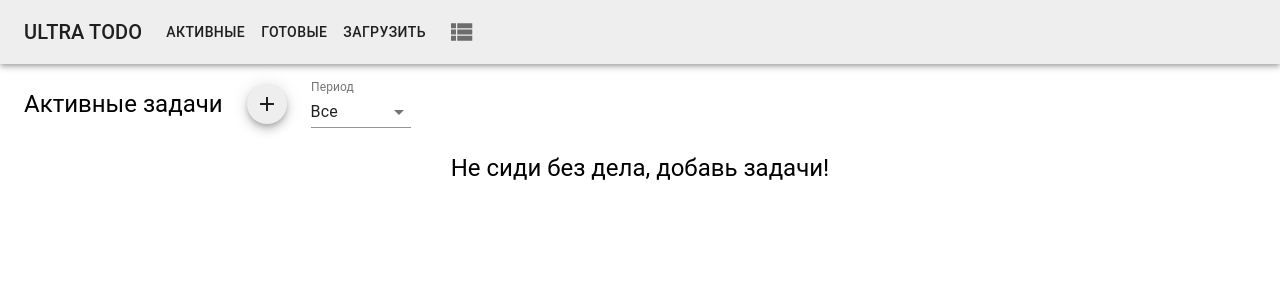
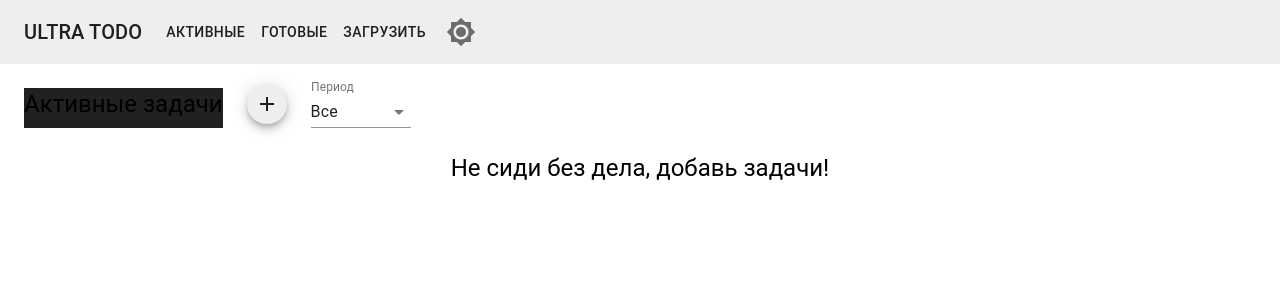
Before and after one commit to andrey-kulevich/ultra_todo, a React (Create React App) app: page /active in a window 1280 px wide. Shown: the top 300 px of the page. Built offline with nearby package versions, Linux system fonts and the light colour scheme.

Commit message:
added dark theme

```diff
--- a/src/App.tsx
+++ b/src/App.tsx
@@ -7,32 +7,27 @@ import {ThemeProvider} from '@material-ui/core/styles';
 import {TodosProvider} from "./context/TodosContext";
 import {TodoInterface} from "./interfaces/TodoInterface";
 
-const theme = createMuiTheme({
-    palette: {
-        primary: { main: '#eeeeee' },
-        secondary: { main: '#e57373' },
-        success: { main:'#4791db' }
-    },
-});
-
 export default function App() {
     const routes = useRoutes()
 
-    const [update, setUpdate] = useState<boolean>(true)
     const [todos, setTodos] = useState<TodoInterface[]>([] as TodoInterface[])
-    const [display, setDisplay] = useState<string>('row')
+    const [dark, setDark] = useState<boolean>(false)
+
+    const theme = createMuiTheme({
+        palette: {
+            type: dark ? "dark" : "light",
+            primary: { main: dark ? '#646464' : '#eeeeee' },
+            secondary: { main: dark ? '#6b6b6b' : '#fff' },
+            success: { main:'#4791db' }
+        },
+    })
 
     useEffect(() => {
-        if (localStorage.getItem('todos')) {
+        if (localStorage.getItem('todos'))
             setTodos(JSON.parse(localStorage.getItem('todos') as string) as TodoInterface[])
-        }
-        setUpdate(false)
-    },[update])
+    },[])
 
-    const switchDisplay = () => {
-        if (display === 'row') setDisplay('grid')
-        else setDisplay('row')
-    }
+    const switchTheme = () => { setDark(!dark) }
 
     const addTodo = (todo : TodoInterface) => {
         setTodos((todos) => {
@@ -88,7 +83,7 @@ export default function App() {
         <ThemeProvider theme={theme}>
             <Router>
                 <TodosProvider value={{
-                    todos, display, switchDisplay, addTodo,
+                    todos, dark, switchTheme, addTodo,
                     removeTodo, setNewTodos, updateTodo, markTodoAsDone}}>
                     {routes}
                 </TodosProvider>
--- a/src/components/Header.tsx
+++ b/src/components/Header.tsx
@@ -6,8 +6,8 @@ import Typography from '@material-ui/core/Typography';
 import {Button, IconButton, useMediaQuery} from "@material-ui/core";
 import {useHistory} from "react-router-dom";
 import {routes} from "../helpers/routes";
-import AppsIcon from "@material-ui/icons/Apps";
-import ViewListIcon from "@material-ui/icons/ViewList";
+import Brightness7Icon from '@material-ui/icons/Brightness7';
+import Brightness4Icon from '@material-ui/icons/Brightness4';
 import {useTodos} from "../context/TodosContext";
 import {TodoInterface} from "../interfaces/TodoInterface";
 
@@ -37,7 +37,7 @@ export default function Header() {
     const classes = useStyles();
     const history = useHistory()
     const matches = useMediaQuery('(min-width:900px)')
-    const {display, switchDisplay, setNewTodos} = useTodos()
+    const {dark, switchTheme, setNewTodos} = useTodos()
 
     const getDataFromFile = (event : ChangeEvent<HTMLInputElement>) => {
         let reader = new FileReader()
@@ -72,11 +72,11 @@ export default function Header() {
                 </label>
 
                 {matches &&
-                    <IconButton onClick={() => switchDisplay()}>
-                        {display === 'row' ?
-                            <ViewListIcon className={classes.icon}/>
+                    <IconButton onClick={() => switchTheme()}>
+                        {dark ?
+                            <Brightness4Icon className={classes.icon}/>
                             :
-                            <AppsIcon className={classes.icon}/>
+                            <Brightness7Icon className={classes.icon}/>
                         }
                     </IconButton>
                 }
--- a/src/components/Todo.tsx
+++ b/src/components/Todo.tsx
@@ -15,13 +15,13 @@ const useStyles = makeStyles((theme: Theme) =>
     createStyles({
         root: {
             "&:hover": {
-                backgroundColor: '#f3f3f3',
+                backgroundColor: theme.palette.primary.main,
                 borderRadius: '15px',
                 transition: 'background-color 0.5s, border-radius 0.7s'
             },
             minWidth: 275,
             marginTop: theme.spacing(3),
-            backgroundColor: '#fff',
+            backgroundColor: theme.palette.secondary.main,
             borderRadius: '5px',
             transition: 'background-color 0.5s, border-radius 0.7s'
         },
--- a/src/containers/PageContainer.tsx
+++ b/src/containers/PageContainer.tsx
@@ -1,12 +1,25 @@
 import React from "react";
 import {Container} from "@material-ui/core";
 import Header from "../components/Header";
+import {createStyles, makeStyles, Theme} from "@material-ui/core/styles";
+
+const useStyles = makeStyles((theme: Theme) =>
+    createStyles({
+        root: {
+            backgroundColor: theme.palette.secondary.main,
+            paddingTop: '1em',
+            paddingBottom: '1em',
+            height: '100vh'
+        }
+    }),
+);
 
 export const PageContainer = ({children} : {children:any}) => {
+    const classes = useStyles();
     return(
         <>
             <Header/>
-            <Container style={{paddingTop: '1em', paddingBottom: '1em'}}>
+            <Container className={classes.root}>
                 {children}
             </Container>
         </>
--- a/src/interfaces/TodosHandlerInterface.ts
+++ b/src/interfaces/TodosHandlerInterface.ts
@@ -2,8 +2,8 @@ import {TodoInterface} from "./TodoInterface";
 
 export interface TodosHandlerInterface {
     todos: TodoInterface[],
-    display: string,
-    switchDisplay: Function,
+    dark: boolean,
+    switchTheme: Function,
     addTodo: Function,
     removeTodo: Function,
     setNewTodos: Function,
--- a/src/pages/TodosPage.tsx
+++ b/src/pages/TodosPage.tsx
@@ -20,6 +20,7 @@ const useStyles = makeStyles((theme: Theme) =>
         title: {
             marginRight: theme.spacing(3),
             marginTop: theme.spacing(1),
+            backgroundColor: theme.palette.text.primary
         },
         fab: {
             marginRight: theme.spacing(3),
```
